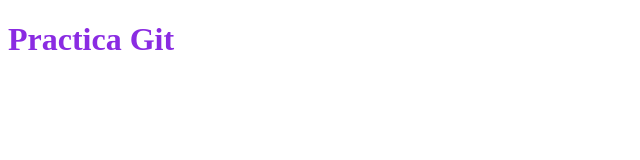
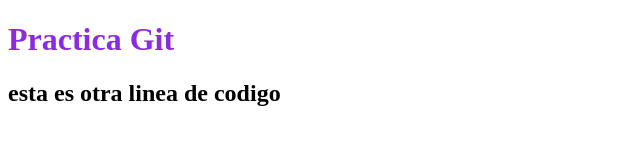
Before and after one commit to MarlyVelasquez/practica-git, a plain HTML site: page index.html in a window 1280 px wide. Shown: the whole page, without its empty margins (0-640 px from the left). Drawn offline with Linux system fonts and the light colour scheme.

Commit message:
Nuevo header agregado

```diff
--- a/index.html
+++ b/index.html
@@ -9,5 +9,6 @@
 </head>
 <body>
     <h1>Practica Git</h1>
+    <h2>esta es otra linea de codigo</h2>
 </body>
 </html>
```
